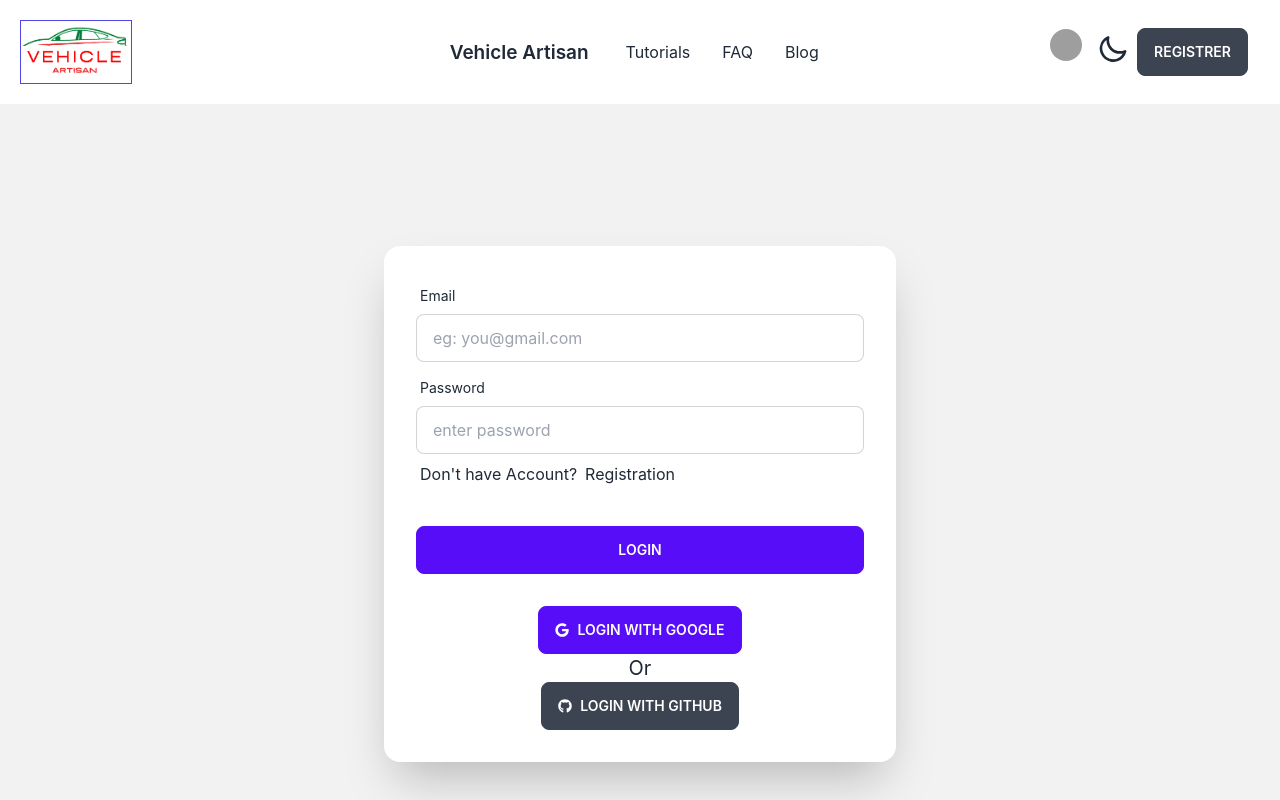
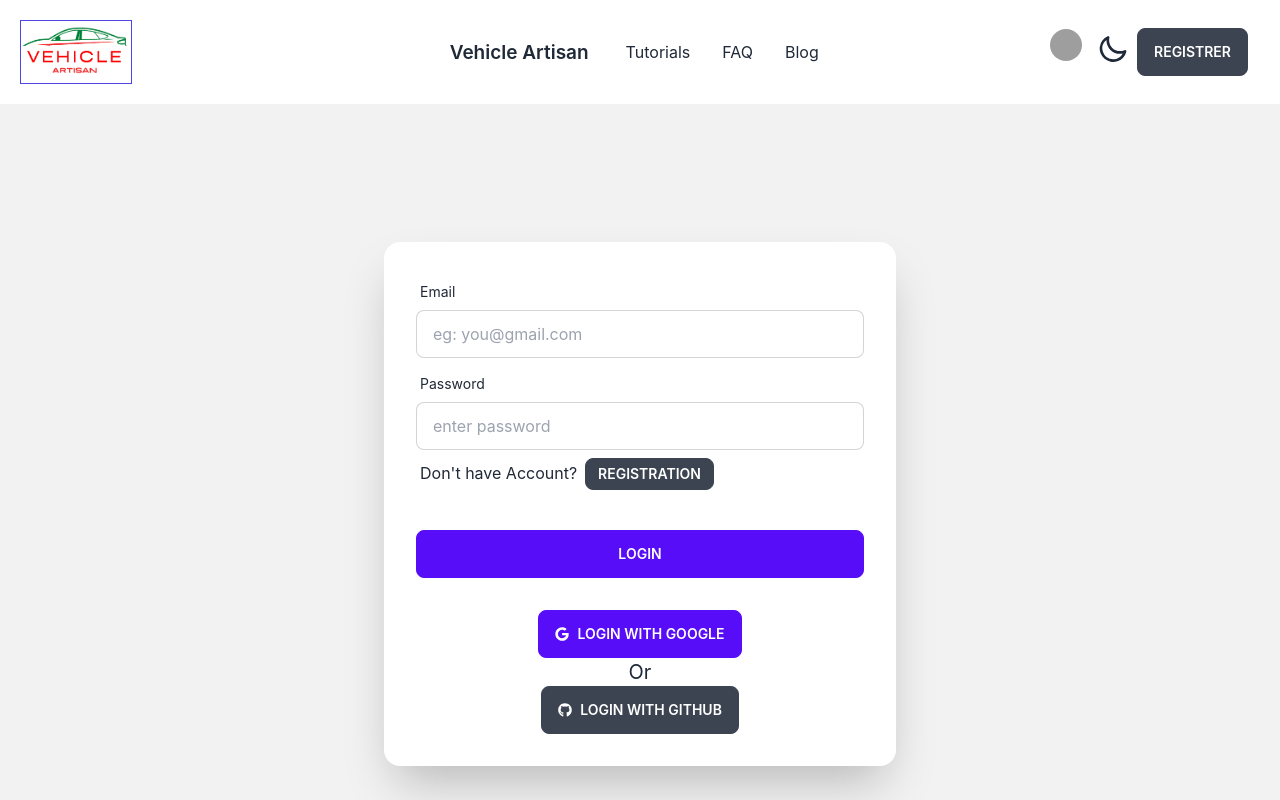
Before and after one commit to nesaranaeem/vehicle-artisan-client, a React (Create React App) app: page /login in a window 1280 px wide. Shown: the top 800 px of the page. Built offline with nearby package versions, Linux system fonts and the light colour scheme; no server answers; grey boxes are pictures that could not be loaded.

Commit message:
final version. bug fixed

```diff
--- a/src/Common/Login.js
+++ b/src/Common/Login.js
@@ -83,7 +83,10 @@ const Login = () => {
             <label className="label">
               <p>
                 Don't have Account?
-                <Link to={"/registration"} className="link link-hover pl-2">
+                <Link
+                  to={"/registration"}
+                  className="btn btn-sm hover:btn-accent ml-2"
+                >
                   Registration
                 </Link>
               </p>
--- a/src/Common/Registration.js
+++ b/src/Common/Registration.js
@@ -146,7 +146,7 @@ const Registration = () => {
             <label className="label">
               <p>
                 Already Have an Account?{" "}
-                <Link to={"/login"} className="link link-primary">
+                <Link to={"/login"} className="btn btn-sm hover:btn-accent">
                   Login
                 </Link>
               </p>
--- a/src/Pages/Homepage.js
+++ b/src/Pages/Homepage.js
@@ -44,7 +44,7 @@ const HomePage = () => {
           className="parallax-bg"
           style={{
             "background-image":
-              "url(https://images.unsplash.com/photo-1492144534655-ae79c964c9d7?ixlib=rb-4.0.3&ixid=MnwxMjA3fDB8MHxwaG90by1wYWdlfHx8fGVufDB8fHx8&auto=format&fit=crop&w=983&q=80)",
+              "url(https://i.ibb.co/jD8gZck/photo-1492144534655-ae79c964c9d7-ixlib-rb-4-0.jpg)",
           }}
           data-swiper-parallax="-23%"
         ></div>
@@ -54,7 +54,8 @@ const HomePage = () => {
               <div className="max-w-md">
                 <h1 className="text-5xl font-bold">Vehicle Artisan</h1>
                 <p className="py-6">
-                  Learn Vehicle Repairing With Vehicle Artisan
+                  Learn Vehicle Repairing With Vehicle Artisan Vehicle Repairing
+                  Tutorial
                 </p>
                 <Link to="/tutorials" className="btn btn-primary">
                   Get Started
--- a/src/Routes/PrivateRoute/PrivateRoute.js
+++ b/src/Routes/PrivateRoute/PrivateRoute.js
@@ -5,9 +5,9 @@ import { AuthContext } from "../../contexts/AuthProvider/AuthProvider";
 const PrivateRoute = ({ children }) => {
   const { user, loading } = useContext(AuthContext);
   const location = useLocation();
-
+  //loading
   if (loading) {
-    return <progress className="progress w-56"></progress>;
+    return <progress className="progress w-full h-full"></progress>;
   }
 
   if (!user) {
```
